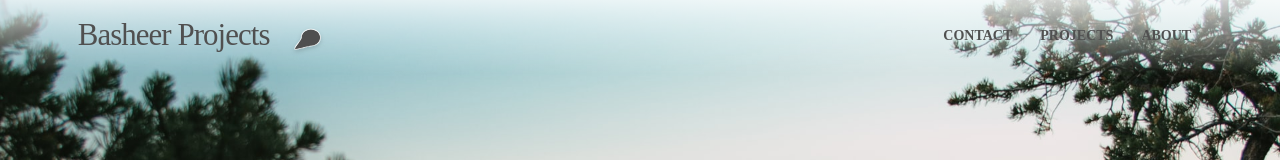
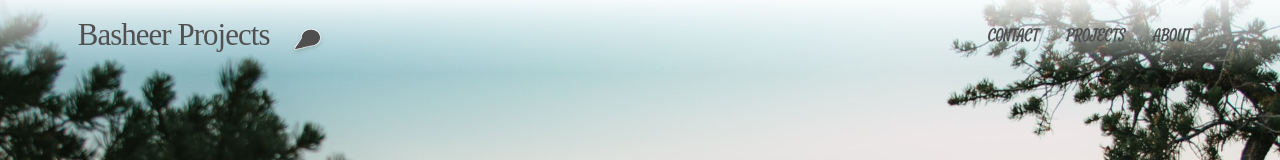
Before and after one commit to basheer66/My-projects-site, a plain HTML site: page index.html in a window 1280 px wide. Shown: the top 160 px of the page. Drawn offline with Linux system fonts and the light colour scheme.

Commit message:
Add files via upload

```diff
--- a/style.css
+++ b/style.css
@@ -58,7 +58,7 @@ nav{
     padding: 1% 6%;
     justify-content: space-between;
     align-items: center;
-    background-image: linear-gradient(rgba(255, 255, 255, .8), rgba(255, 255, 255, 0));
+    background-image: linear-gradient(rgba(255, 255, 255, .9), rgba(255, 255, 255, 0));
 
 }
 
@@ -90,6 +90,7 @@ nav img{
     text-decoration: none;
     font-size: 14px;
     font-weight: bold;
+    font-family: 'Satisfy', cursive;
 }
 .nav-links ul li::after{
     content: '';
```
